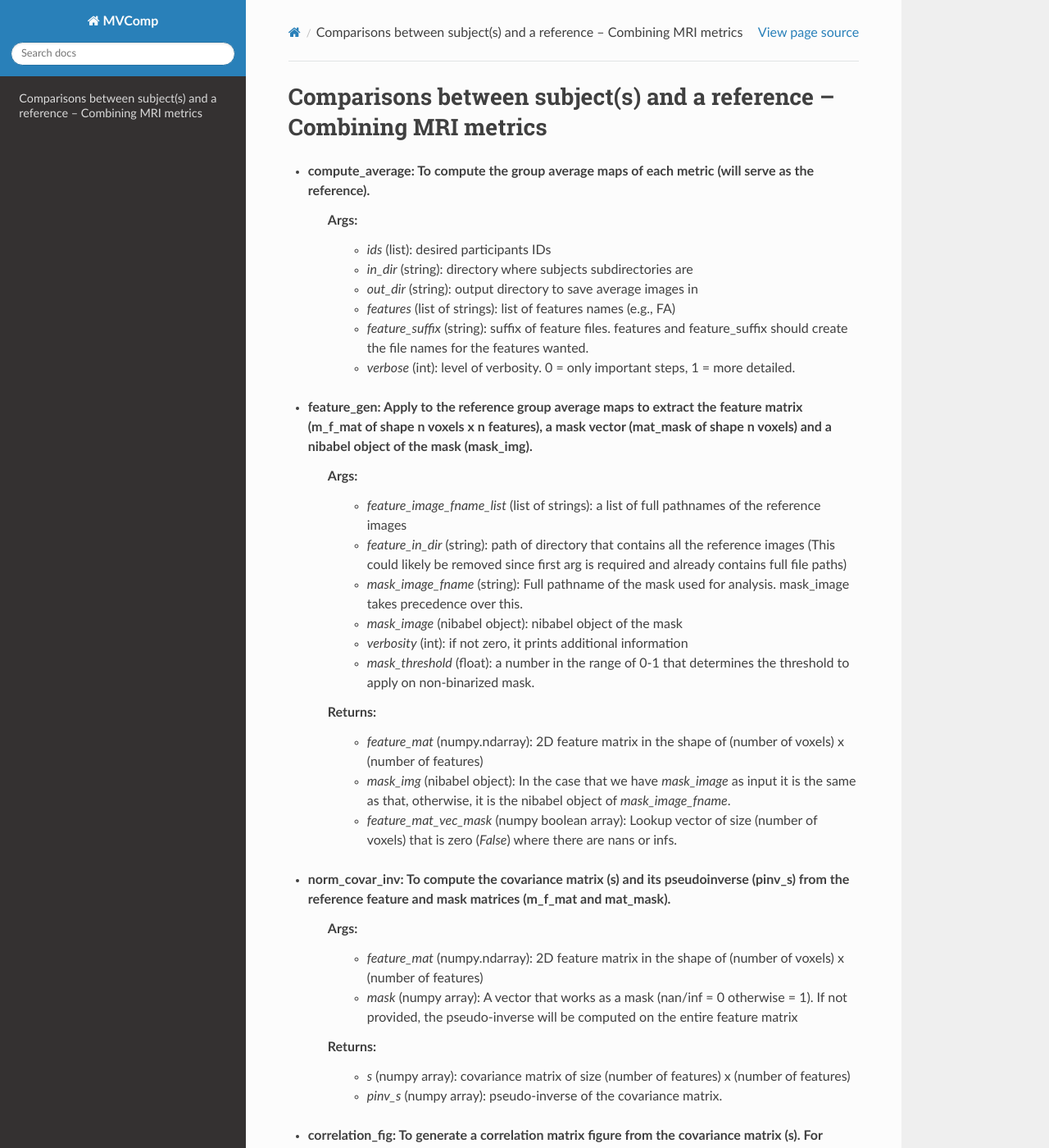
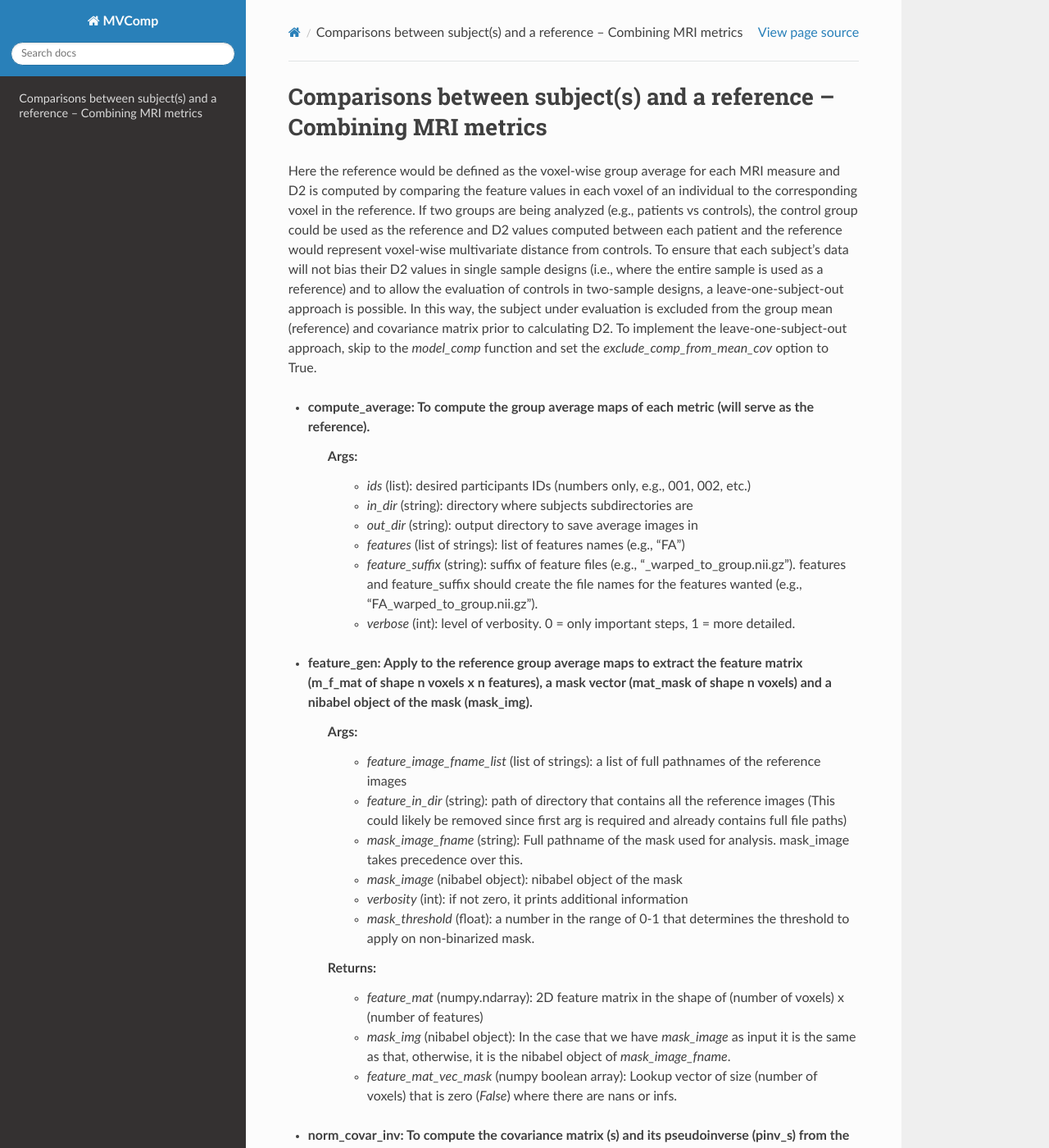
Before and after one commit to neuralabc/mvcomp, a Sphinx documentation site: the page built from docs/UserGuide/Combining_MRI_metrics.rst, in a window 1280 px wide and 1400 px high. Shown: the whole window at 82% size. Built offline with Sphinx 7.4.7 and the Read the Docs theme 2.0.0, drawn with Linux system fonts in a browser that asks for light colours; pages that are not in the unit, such as notebooks, are missing from menus; some of the changed text lies outside the part shown.

Commit message:
Updated Combining_MRI_metrics.rst
Added more details to explain this example case.

```diff
--- a/docs/UserGuide/Combining_MRI_metrics.rst
+++ b/docs/UserGuide/Combining_MRI_metrics.rst
@@ -1,13 +1,16 @@
 Comparisons between subject(s) and a reference – Combining MRI metrics
 ~~~~~~~~~~~~~~~~~~~~~~~~~~~~~~~~~~~~~~~~~~~~~~~~~~~~~~~~~~~~~~~~~~~~~~~~
 
+Here the reference would be defined as the voxel-wise group average for each MRI measure and D2 is computed by comparing the feature values in each voxel of an individual to the corresponding voxel in the reference. If two groups are being analyzed (e.g., patients vs controls), the control group could be used as the reference and D2 values computed between each patient and the reference would represent voxel-wise multivariate distance from controls.
+To ensure that each subject’s data will not bias their D2 values in single sample designs (i.e., where the entire sample is used as a reference) and to allow the evaluation of controls in two-sample designs, a leave-one-subject-out approach is possible. In this way, the subject under evaluation is excluded from the group mean (reference) and covariance matrix prior to calculating D2. To implement the leave-one-subject-out approach, skip to the `model_comp` function and set the `exclude_comp_from_mean_cov` option to True.
+
 - **compute_average**: To compute the group average maps of each metric (will serve as the reference).
     Args:
-        - `ids` (list): desired participants IDs
+        - `ids` (list): desired participants IDs (numbers only, e.g., 001, 002, etc.)
         - `in_dir` (string): directory where subjects subdirectories are
         - `out_dir` (string): output directory to save average images in
-        - `features` (list of strings): list of features names (e.g., FA)
-        - `feature_suffix` (string): suffix of feature files. features and feature_suffix should create the file names for the features wanted.
+        - `features` (list of strings): list of features names (e.g., "FA")
+        - `feature_suffix` (string): suffix of feature files (e.g., "_warped_to_group.nii.gz"). features and feature_suffix should create the file names for the features wanted (e.g., "FA_warped_to_group.nii.gz").
         - `verbose` (int): level of verbosity. 0 = only important steps, 1 = more detailed.
 
 - **feature_gen**: Apply to the reference group average maps to extract the feature matrix (m_f_mat of shape n voxels x n features), a mask vector (mat_mask of shape n voxels) and a nibabel object of the mask (mask_img).
@@ -36,7 +39,7 @@
 - **correlation_fig**: To generate a correlation matrix figure from the covariance matrix (s). For visualization.
     Args:
         - `s` (numpy.ndarray): covariance matrix of size feature x feature
-        - `f_list` (List of strings): A list of the names of the features that should be in the same order of the covarinca matrix.
+        - `f_list` (List of strings): A list of the names of the features that should be in the same order as the covariance matrix.
 
 - **model_comp**: To calculate voxel-wise D2 between each subject contained in the provided subject_ids list and the reference (group average). Yields a D2 matrix of size number of voxels x number of subjects.
     \* For leave-one-out approach, set the `exclude_comp_from_mean_cov` option to True (the previous steps can be skipped in this case since a new covariance matrix is computed for each subject, within the `model_comp` function).
```
